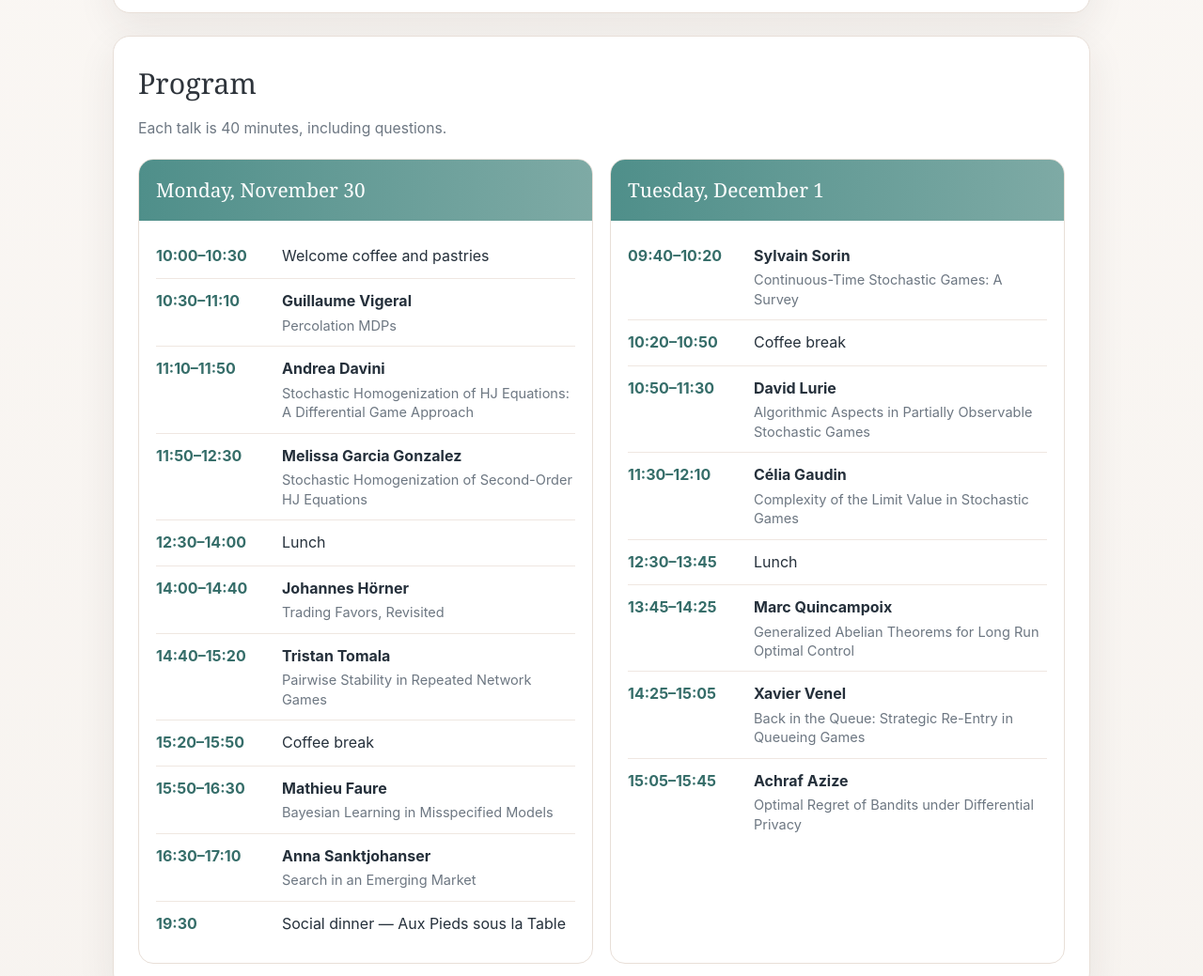
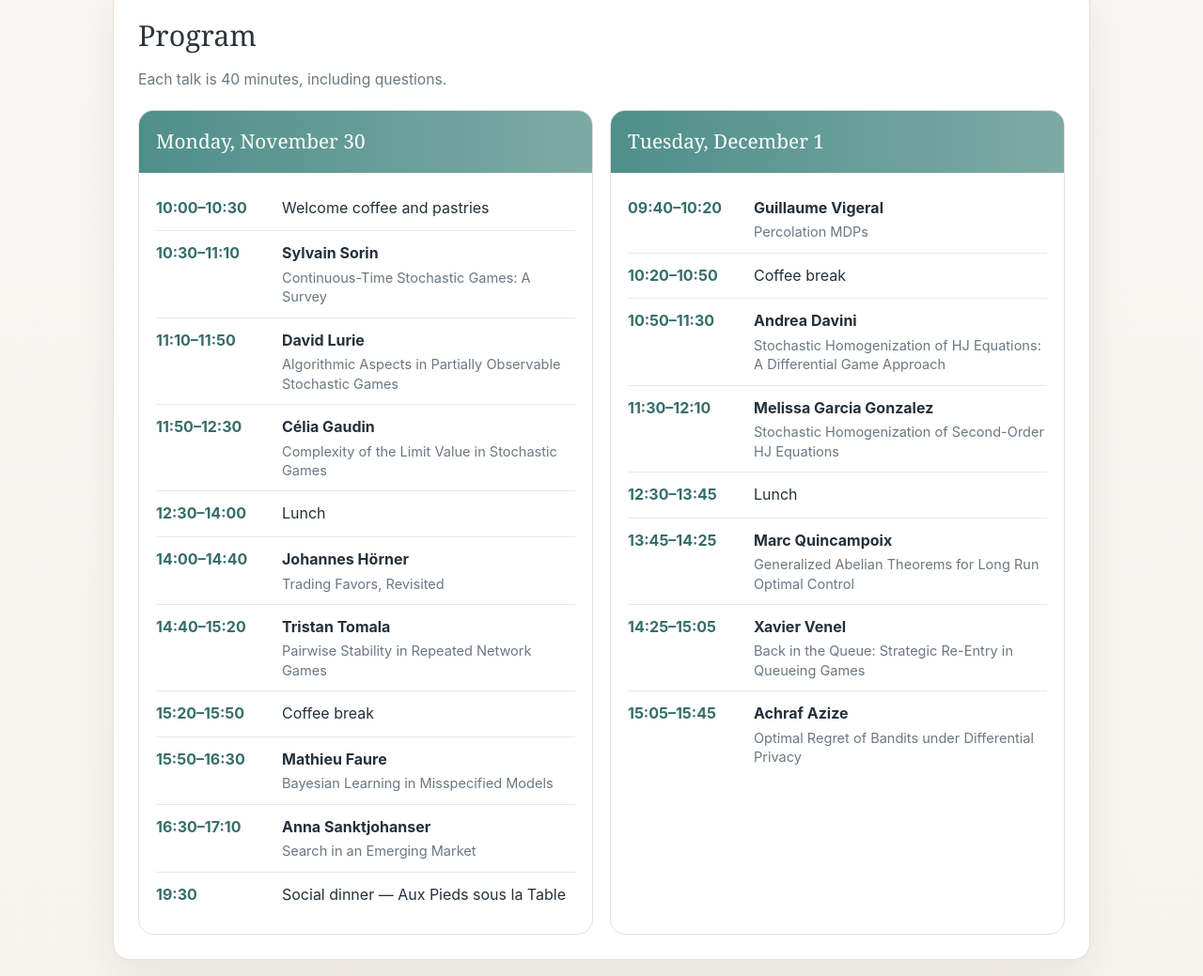
Before and after one commit to brunoziliotto01-alt/dynamic-games-2026, a plain HTML site: page index.html in a window 1280 px wide. Shown: the part 628-1667 px from the top of the page at 94% size. Drawn offline with Linux system fonts and the light colour scheme.

Commit message:
Update index.html

````diff
--- a/index.html
+++ b/index.html
@@ -1,6 +1,3 @@
-Voici le code complet à copier-coller dans `index.html` sur GitHub. J'ai ajouté **Welcome coffee and pastries, lundi 10h00–10h30**, et conservé le dîner lundi à 19h30 aux Pieds sous la Table, ainsi que tout le reste du programme.
-
-```
 
 <!DOCTYPE html>
 <html lang="en">
@@ -56,18 +53,6 @@ Voici le code complet à copier-coller dans `index.html` sur GitHub. J'ai ajout
       text-align: center;
     }
 
-    .eyebrow {
-      display: inline-block;
-      padding: 7px 12px;
-      border-radius: 999px;
-      background: rgba(255,255,255,0.16);
-      border: 1px solid rgba(255,255,255,0.25);
-      font-size: 0.84rem;
-      letter-spacing: 0.04em;
-      backdrop-filter: blur(2px);
-      margin-bottom: 18px;
-    }
-
     h1 {
       margin: 0 auto;
       font-family: Georgia, "Times New Roman", serif;
@@ -79,13 +64,6 @@ Voici le code complet à copier-coller dans `index.html` sur GitHub. J'ai ajout
       white-space: nowrap;
       text-align: center;
       text-shadow: 0 2px 14px rgba(0,0,0,0.28);
-    }
-
-    .hero-sub {
-      margin: 14px 0 0;
-      font-size: 1.08rem;
-      color: rgba(255,255,255,0.92);
-      max-width: 700px;
     }
 
     main {
@@ -214,10 +192,6 @@ Voici le code complet à copier-coller dans `index.html` sur GitHub. J'ai ajout
       padding-left: 2px;
     }
 
-    .organizers {
-      font-size: 1.04rem;
-    }
-
     .credit {
       margin-top: 8px;
       font-size: 0.88rem;
@@ -277,35 +251,157 @@ Voici le code complet à copier-coller dans `index.html` sur GitHub. J'ai ajout
       <h2>Program</h2>
       <p class="program-note">Each talk is 40 minutes, including questions.</p>
       <div class="program-grid">
+
+        <!-- MONDAY -->
         <div class="day-card">
           <div class="day-head">Monday, November 30</div>
           <div class="timeline">
-            <div class="event"><div class="time">10:00–10:30</div><div class="desc">Welcome coffee and pastries</div></div>
-            <div class="event"><div class="time">10:30–11:10</div><div class="desc"><strong>Guillaume Vigeral</strong><span class="talk-title">Percolation MDPs</span></div></div>
-            <div class="event"><div class="time">11:10–11:50</div><div class="desc"><strong>Andrea Davini</strong><span class="talk-title">Stochastic Homogenization of HJ Equations: A Differential Game Approach</span></div></div>
-            <div class="event"><div class="time">11:50–12:30</div><div class="desc"><strong>Melissa Garcia Gonzalez</strong><span class="talk-title">Stochastic Homogenization of Second-Order HJ Equations</span></div></div>
-            <div class="event"><div class="time">12:30–14:00</div><div class="desc">Lunch</div></div>
-            <div class="event"><div class="time">14:00–14:40</div><div class="desc"><strong>Johannes Hörner</strong><span class="talk-title">Trading Favors, Revisited</span></div></div>
-            <div class="event"><div class="time">14:40–15:20</div><div class="desc"><strong>Tristan Tomala</strong><span class="talk-title">Pairwise Stability in Repeated Network Games</span></div></div>
-            <div class="event"><div class="time">15:20–15:50</div><div class="desc">Coffee break</div></div>
-            <div class="event"><div class="time">15:50–16:30</div><div class="desc"><strong>Mathieu Faure</strong><span class="talk-title">Bayesian Learning in Misspecified Models</span></div></div>
-            <div class="event"><div class="time">16:30–17:10</div><div class="desc"><strong>Anna Sanktjohanser</strong><span class="talk-title">Search in an Emerging Market</span></div></div>
-            <div class="event"><div class="time">19:30</div><div class="desc">Social dinner — Aux Pieds sous la Table</div></div>
+
+            <div class="event">
+              <div class="time">10:00–10:30</div>
+              <div class="desc">Welcome coffee and pastries</div>
+            </div>
+
+            <div class="event">
+              <div class="time">10:30–11:10</div>
+              <div class="desc">
+                <strong>Sylvain Sorin</strong>
+                <span class="talk-title">Continuous-Time Stochastic Games: A Survey</span>
+              </div>
+            </div>
+
+            <div class="event">
+              <div class="time">11:10–11:50</div>
+              <div class="desc">
+                <strong>David Lurie</strong>
+                <span class="talk-title">Algorithmic Aspects in Partially Observable Stochastic Games</span>
+              </div>
+            </div>
+
+            <div class="event">
+              <div class="time">11:50–12:30</div>
+              <div class="desc">
+                <strong>Célia Gaudin</strong>
+                <span class="talk-title">Complexity of the Limit Value in Stochastic Games</span>
+              </div>
+            </div>
+
+            <div class="event">
+              <div class="time">12:30–14:00</div>
+              <div class="desc">Lunch</div>
+            </div>
+
+            <div class="event">
+              <div class="time">14:00–14:40</div>
+              <div class="desc">
+                <strong>Johannes Hörner</strong>
+                <span class="talk-title">Trading Favors, Revisited</span>
+              </div>
+            </div>
+
+            <div class="event">
+              <div class="time">14:40–15:20</div>
+              <div class="desc">
+                <strong>Tristan Tomala</strong>
+                <span class="talk-title">Pairwise Stability in Repeated Network Games</span>
+              </div>
+            </div>
+
+            <div class="event">
+              <div class="time">15:20–15:50</div>
+              <div class="desc">Coffee break</div>
+            </div>
+
+            <div class="event">
+              <div class="time">15:50–16:30</div>
+              <div class="desc">
+                <strong>Mathieu Faure</strong>
+                <span class="talk-title">Bayesian Learning in Misspecified Models</span>
+              </div>
+            </div>
+
+            <div class="event">
+              <div class="time">16:30–17:10</div>
+              <div class="desc">
+                <strong>Anna Sanktjohanser</strong>
+                <span class="talk-title">Search in an Emerging Market</span>
+              </div>
+            </div>
+
+            <div class="event">
+              <div class="time">19:30</div>
+              <div class="desc">Social dinner — Aux Pieds sous la Table</div>
+            </div>
+
           </div>
         </div>
+
+        <!-- TUESDAY -->
         <div class="day-card">
           <div class="day-head">Tuesday, December 1</div>
           <div class="timeline">
-            <div class="event"><div class="time">09:40–10:20</div><div class="desc"><strong>Sylvain Sorin</strong><span class="talk-title">Continuous-Time Stochastic Games: A Survey</span></div></div>
-            <div class="event"><div class="time">10:20–10:50</div><div class="desc">Coffee break</div></div>
-            <div class="event"><div class="time">10:50–11:30</div><div class="desc"><strong>David Lurie</strong><span class="talk-title">Algorithmic Aspects in Partially Observable Stochastic Games</span></div></div>
-            <div class="event"><div class="time">11:30–12:10</div><div class="desc"><strong>Célia Gaudin</strong><span class="talk-title">Complexity of the Limit Value in Stochastic Games</span></div></div>
-            <div class="event"><div class="time">12:30–13:45</div><div class="desc">Lunch</div></div>
-            <div class="event"><div class="time">13:45–14:25</div><div class="desc"><strong>Marc Quincampoix</strong><span class="talk-title">Generalized Abelian Theorems for Long Run Optimal Control</span></div></div>
-            <div class="event"><div class="time">14:25–15:05</div><div class="desc"><strong>Xavier Venel</strong><span class="talk-title">Back in the Queue: Strategic Re-Entry in Queueing Games</span></div></div>
-            <div class="event"><div class="time">15:05–15:45</div><div class="desc"><strong>Achraf Azize</strong><span class="talk-title">Optimal Regret of Bandits under Differential Privacy</span></div></div>
+
+            <div class="event">
+              <div class="time">09:40–10:20</div>
+              <div class="desc">
+                <strong>Guillaume Vigeral</strong>
+                <span class="talk-title">Percolation MDPs</span>
+              </div>
+            </div>
+
+            <div class="event">
+              <div class="time">10:20–10:50</div>
+              <div class="desc">Coffee break</div>
+            </div>
+
+            <div class="event">
+              <div class="time">10:50–11:30</div>
+              <div class="desc">
+                <strong>Andrea Davini</strong>
+                <span class="talk-title">Stochastic Homogenization of HJ Equations: A Differential Game Approach</span>
+              </div>
+            </div>
+
+            <div class="event">
+              <div class="time">11:30–12:10</div>
+              <div class="desc">
+                <strong>Melissa Garcia Gonzalez</strong>
+                <span class="talk-title">Stochastic Homogenization of Second-Order HJ Equations</span>
+              </div>
+            </div>
+
+            <div class="event">
+              <div class="time">12:30–13:45</div>
+              <div class="desc">Lunch</div>
+            </div>
+
+            <div class="event">
+              <div class="time">13:45–14:25</div>
+              <div class="desc">
+                <strong>Marc Quincampoix</strong>
+                <span class="talk-title">Generalized Abelian Theorems for Long Run Optimal Control</span>
+              </div>
+            </div>
+
+            <div class="event">
+              <div class="time">14:25–15:05</div>
+              <div class="desc">
+                <strong>Xavier Venel</strong>
+                <span class="talk-title">Back in the Queue: Strategic Re-Entry in Queueing Games</span>
+              </div>
+            </div>
+
+            <div class="event">
+              <div class="time">15:05–15:45</div>
+              <div class="desc">
+                <strong>Achraf Azize</strong>
+                <span class="talk-title">Optimal Regret of Bandits under Differential Privacy</span>
+              </div>
+            </div>
+
           </div>
         </div>
+
       </div>
     </section>
 
@@ -334,9 +430,3 @@ Voici le code complet à copier-coller dans `index.html` sur GitHub. J'ai ajout
   </footer>
 </body>
 </html>
-
-```
-
-Tu peux remplacer tout le contenu de `index.html` sur GitHub par ce code, puis cliquer sur **Commit changes**.
-
-J’ai aussi préparé le fichier HTML complet si tu préfères le récupérer directement.
````
